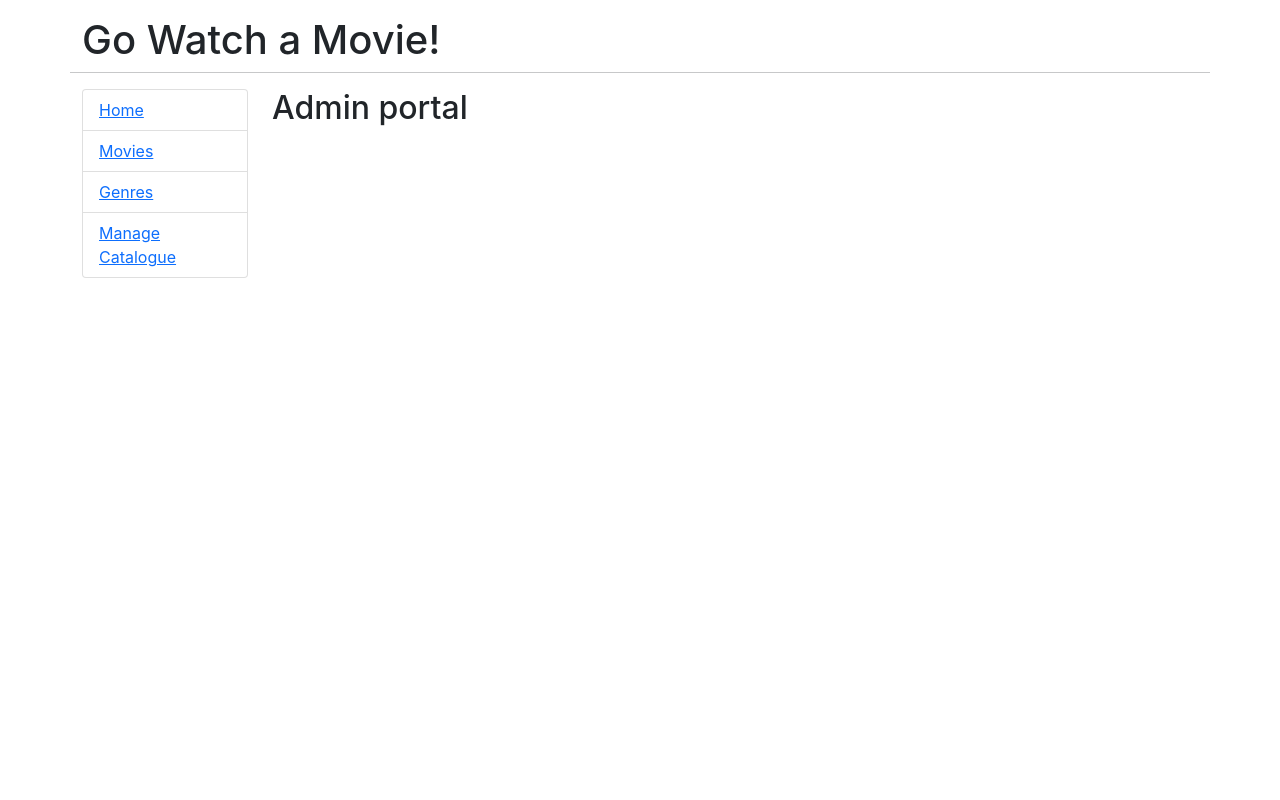
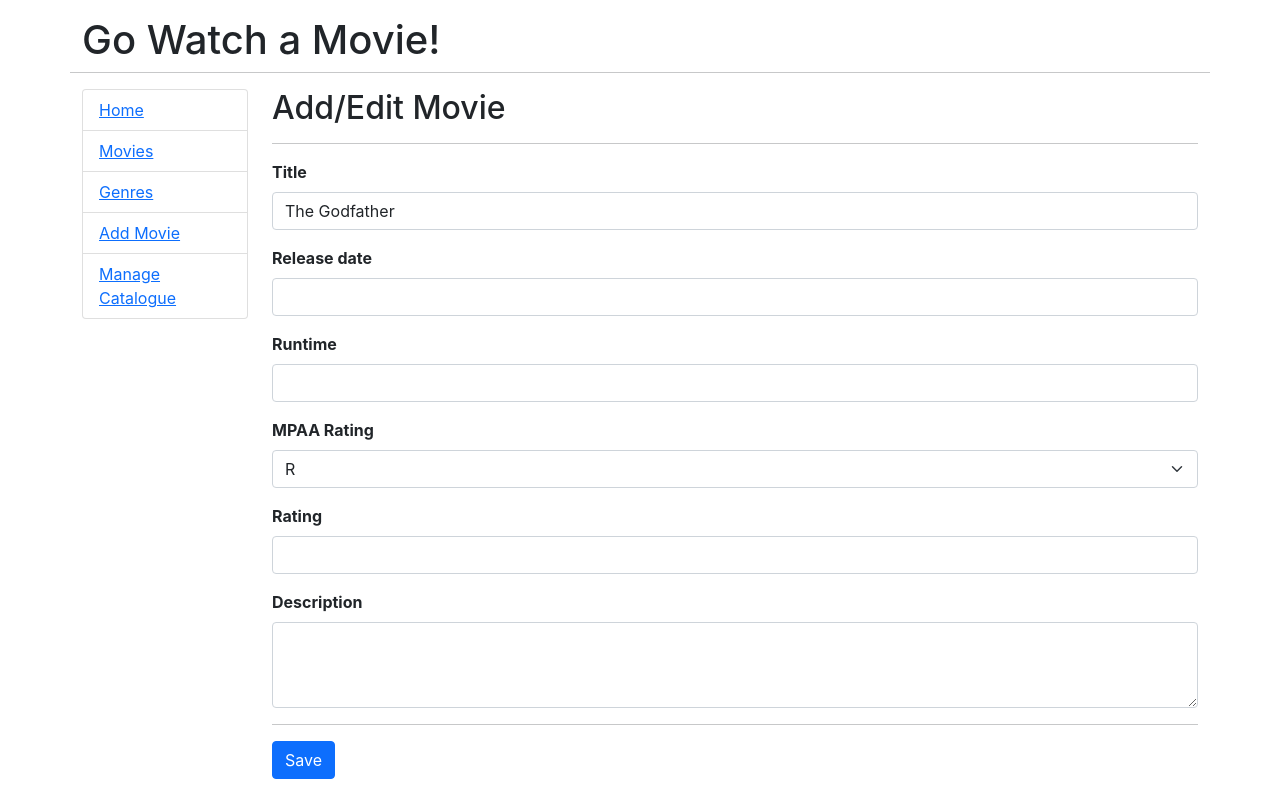
Before and after one commit to cmd-ctrl-q/go-movies, a React (Create React App) app: page /admin/add in a window 1280 px wide. Built offline with nearby package versions, Linux system fonts and the light colour scheme.

Commit message:
create EditMovie component and make form for editing and creating a movie

```diff
--- a/src/App.js
+++ b/src/App.js
@@ -7,6 +7,7 @@
 import OneMovie from './components/OneMovie';
 import Genres from './components/Genres';
 import OneGenre from './components/OneGenre';
+import EditMovie from './components/EditMovie';
 
 export default function App() {
   return (
@@ -34,6 +35,9 @@
                 </li>
                 <li className="list-group-item">
                   <Link to="/genres">Genres</Link>
+                </li>
+                <li className="list-group-item">
+                  <Link to="/admin/add">Add Movie</Link>
                 </li>
                 <li className="list-group-item">
                   <Link to="/admin">Manage Catalogue</Link>
@@ -65,6 +69,8 @@
                 <Genres />
               </Route>
 
+              <Route path="/admin/add" component={EditMovie} />
+
               {/* <Route path="/by-category/comedy"
                   render={(props) => <Categories {...props} title={`Comedy`} />}
               /> */}
--- /dev/null
+++ b/src/components/EditMovie.css
@@ -0,0 +1,3 @@
+label {
+    font-weight: bold;
+}
--- /dev/null
+++ b/src/components/EditMovie.js
@@ -0,0 +1,117 @@
+import React, { Component, Fragment } from 'react';
+import './EditMovie.css';
+
+class EditMovie extends Component {
+    state = {
+        movie: {},
+        isLoaded: false,
+        error: null,
+    };
+
+    componentDidMount() {
+        this.setState({
+            movie: {
+                title: "The Godfather",
+                mpaa_rating: "R",
+            }
+        });
+    }
+
+    render() {
+        let {movie} = this.state;
+
+        return (
+            <Fragment>
+                <h2>Add/Edit Movie</h2>
+                <hr />
+
+                <form method="post">
+                    <div className="mb-3">
+                        <label for="title" className="form-label">
+                            Title
+                        </label>
+                        <input
+                            type="text"
+                            className="form-control"
+                            id="title"
+                            name="title"
+                            value={movie.title}
+                            />
+                    </div>
+
+                    <div className="mb-3">
+                        <label for="release_date" className="form-label">
+                            Release date
+                        </label>
+                        <input
+                            type="text"
+                            className="form-control"
+                            id="release_date"
+                            name="release_date"
+                            value={movie.release_date}
+                            />
+                    </div>
+
+                    <div className="mb-3">
+                        <label for="runtime" className="form-label">
+                            Runtime
+                        </label>
+                        <input
+                            type="text"
+                            className="form-control"
+                            id="runtime"
+                            name="runtime"
+                            value={movie.runtime}
+                            />
+                    </div>
+
+                    <div className="mb-3">
+                        <label for="mpaa_rating" className="form-label">
+                            MPAA Rating
+                        </label>
+                        <select
+                            className="form-select"
+                            value={movie.mpaa_rating}
+                            >
+                            <option className="form-select">Choose...</option>
+                            <option className="form-select" value="PG">PG</option>
+                            <option className="form-select" value="PG13">PG13</option>
+                            <option className="form-select" value="R">R</option>
+                            <option className="form-select" value="NC17">NC17</option>
+
+                        </select>
+                    </div>
+
+                    <div className="mb-3">
+                        <label for="rating" className="form-label">
+                            Rating
+                        </label>
+                        <input
+                            type="text"
+                            className="form-control"
+                            id="rating"
+                            name="rating"
+                            value={movie.rating}
+                            />
+                    </div>
+
+                    <div className="mb-3">
+                        <label for="description" className="form-label">
+                            Description
+                        </label>
+                        <textarea className="form-control" id="description" name="description" rows="3">
+                            {movie.description}
+                        </textarea>
+                    </div>
+
+                    <hr />
+
+                    <button className="btn btn-primary">Save</button>
+
+                </form>
+            </Fragment>
+         );
+    }
+}
+
+export default EditMovie;
```
